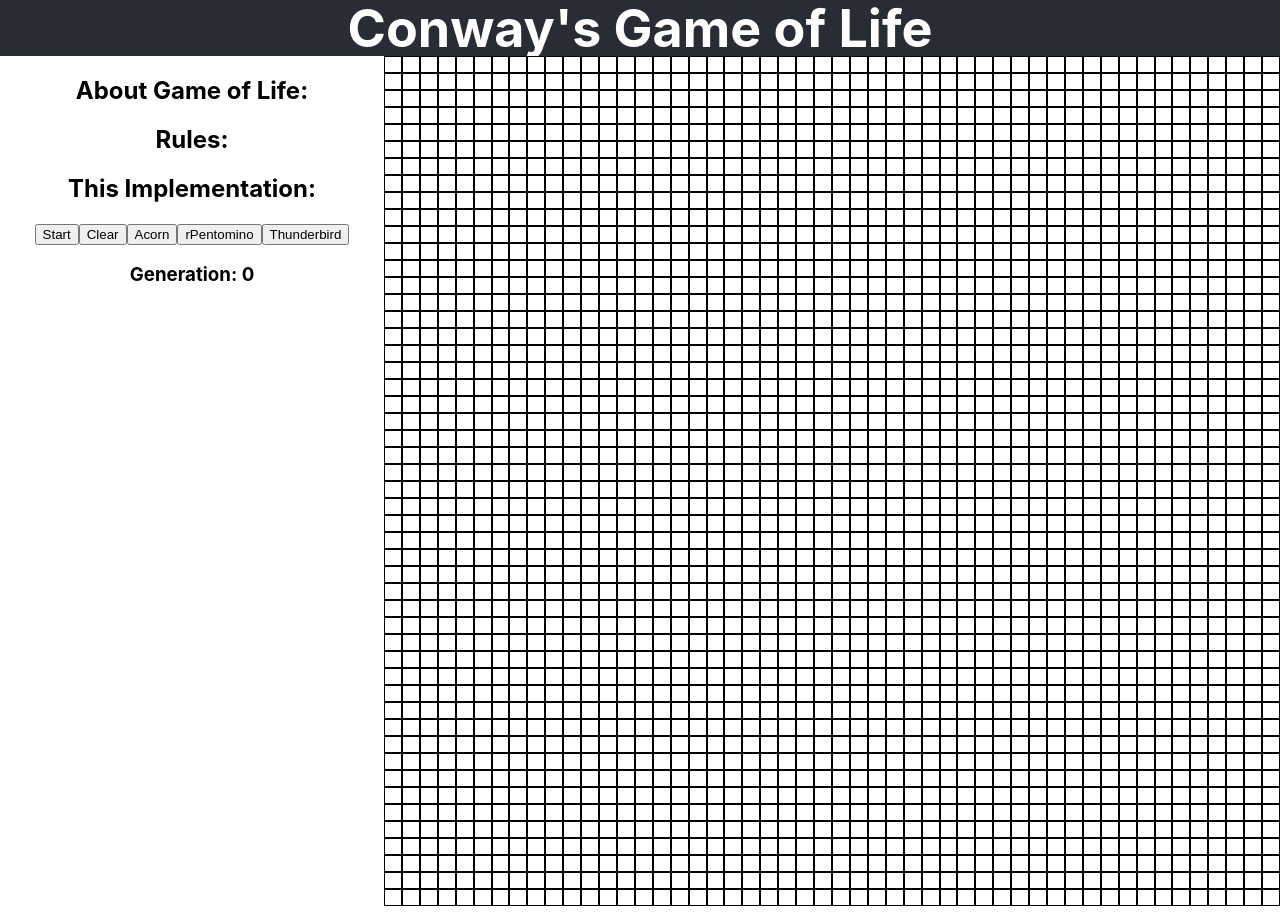
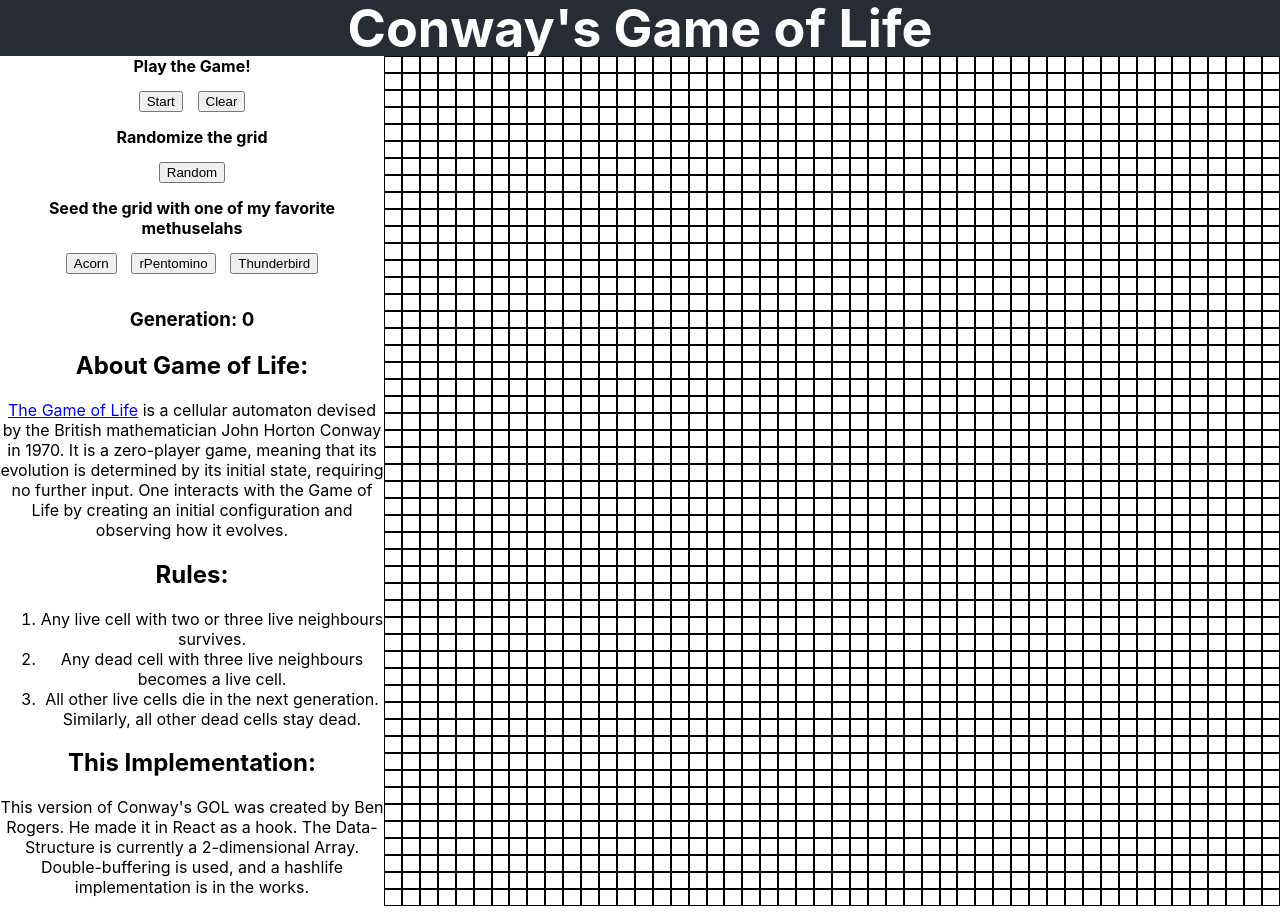
Before and after one commit to thisbenrogers/gol-conway, a React (Create React App) app: page / in a window 1280 px wide. Built offline with nearby package versions, Linux system fonts and the light colour scheme.

Commit message:
Adds copy, minimally styles controls

```diff
--- a/src/App.css
+++ b/src/App.css
@@ -23,6 +23,14 @@
   min-width: 30vw;
 }
 
+.button-container {
+  padding: 2%;
+}
+
+.button-container > button {
+  margin: 2%;
+}
+
 .grid-container {
 
 }
@@ -33,3 +41,7 @@
   grid-template-columns: repeat(50, 1fr);
   grid-auto-rows: 17px;
 }
+
+label {
+  font-weight: 700;
+}
--- a/src/App.js
+++ b/src/App.js
@@ -4,7 +4,7 @@ import './App.css';
 import useConways from './gol';
 
 function App() {
-  const { acorn, rPentomino, thunderbird, grid, setGrid, setCell, start, stop, evolving, clear, generation } = useConways({ gridRows : 50,  gridColumns : 50 })
+  const { random, acorn, rPentomino, thunderbird, grid, setGrid, setCell, start, stop, evolving, clear, generation } = useConways({ gridRows : 50,  gridColumns : 50 })
 
   return (
     <div className="App">
@@ -13,9 +13,8 @@ function App() {
       </header>
       <div className="App-body">
         <div className="controls-container">
-          <h2 className="rules">About Game of Life:</h2>
-          <h2 className="rules">Rules:</h2>
-          <h2 className="rules">This Implementation:</h2>
+          <label htmlFor="play">Play the Game!</label>
+          <div name='play' className="main-controls button-container">
             <button onClick={() => {
               if(evolving()){
                 stop()
@@ -28,7 +27,17 @@ function App() {
               if(!evolving()){
                 clear()
               }
-          }}>{evolving() ? 'disabled' : "Clear"}</button>
+            }}>{evolving() ? 'Clear' : "Clear"}</button>
+          </div>
+          <label htmlFor="random">Randomize the grid</label>
+          <div name='random' className="random-containter button-container">
+            <button onClick={() => {
+              clear()
+              setGrid(random())
+            }}>Random</button>
+          </div>
+          <label htmlFor="meth">Seed the grid with one of my favorite methuselahs</label>
+          <div name='meth' className="methuselah-container button-container">
             <button onClick={() => {
               clear()
               setGrid(acorn())
@@ -41,7 +50,29 @@ function App() {
               clear()
               setGrid(thunderbird())
             }}>Thunderbird</button>
+          </div>
           <h3>Generation: {generation}</h3>
+          <h2 className="rules">About Game of Life:</h2>
+          <p className="about">
+            <a href="https://en.wikipedia.org/wiki/Conway%27s_Game_of_Life">The Game of Life</a> is a cellular automaton devised by the British mathematician
+            John Horton Conway in 1970. It is a zero-player game, meaning that its evolution
+            is determined by its initial state, requiring no further input.
+            One interacts with the Game of Life by creating an initial configuration and
+            observing how it evolves.
+          </p>
+          <h2 className="rules">Rules:</h2>
+          <ol className="rules">
+            <li>Any live cell with two or three live neighbours survives.</li>
+            <li>Any dead cell with three live neighbours becomes a live cell.</li>
+            <li>All other live cells die in the next generation. Similarly, all other dead cells stay dead.</li>
+          </ol>
+          <h2 className="rules">This Implementation:</h2>
+          <p className="implementation">
+            This version of Conway's GOL was created by Ben Rogers.
+            He made it in React as a hook.
+            The Data-Structure is currently a 2-dimensional Array.
+            Double-buffering is used, and a hashlife implementation is in the works.
+          </p>
         </div>
         <div className="grid-container">
           <div className="grid">
--- a/src/gol.js
+++ b/src/gol.js
@@ -149,7 +149,7 @@ const useConways = ({ gridRows = 50, gridColumns = 50 }) => {
   }, [generation, nodeNeighbors])
 
 
-  return { acorn, rPentomino, thunderbird, grid, setGrid, setCell, start, stop, evolving, clear, generation };
+  return { random, acorn, rPentomino, thunderbird, grid, setGrid, setCell, start, stop, evolving, clear, generation };
 }
 
 export default useConways;
```
Lines whose indentation alone changed are shown as unchanged.
